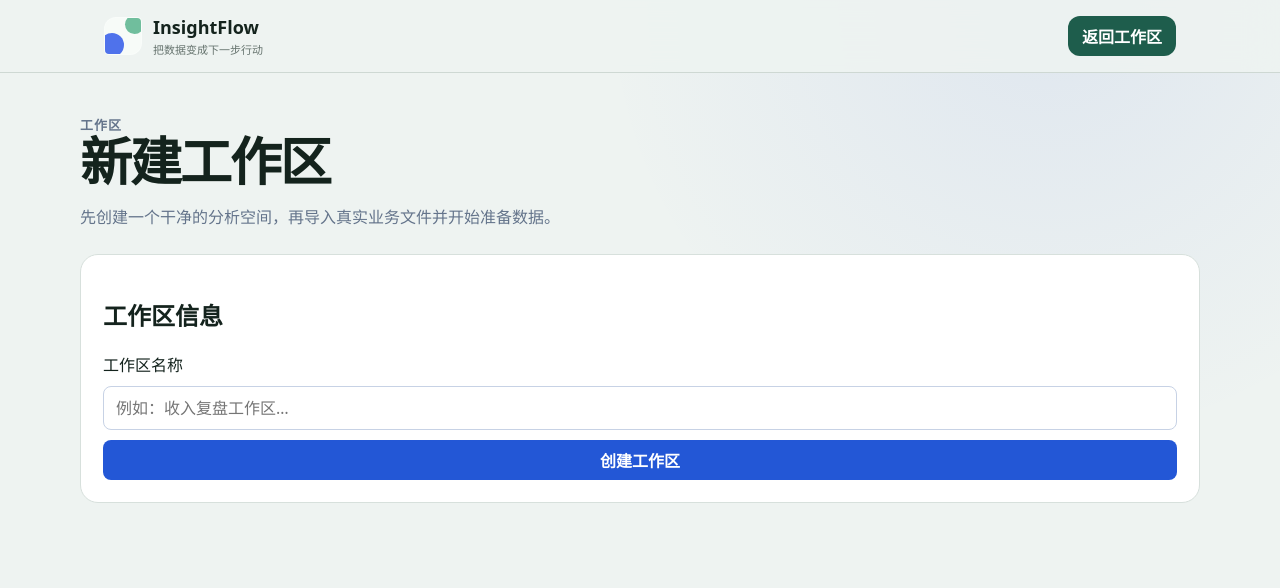
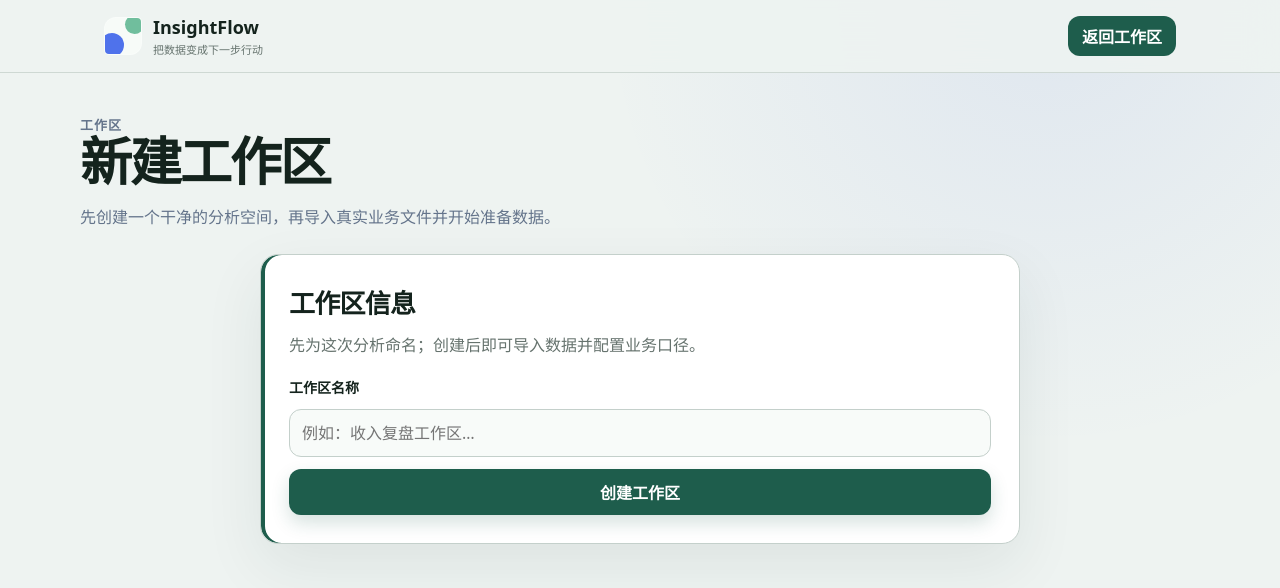
Before and after one commit to Zachary2z/insightflow-agent, a Next.js app in the folder frontend/: page /workspaces/new in a window 1280 px wide. Shown: the top 588 px of the page. Built offline with nearby package versions, Linux system fonts and the light colour scheme; no server answers.

Commit message:
Polish workspace creation card and form

```diff
--- a/frontend/app/product-refresh.css
+++ b/frontend/app/product-refresh.css
@@ -419,6 +419,65 @@ button:disabled {
   background: var(--decision-surface-strong);
   padding: 22px;
   box-shadow: none;
+}
+
+.decision-entry-main .workspace-create-card {
+  display: grid;
+  width: min(760px, 100%);
+  justify-self: center;
+  gap: 12px;
+  border-color: var(--decision-line-strong);
+  box-shadow: inset 4px 0 0 var(--decision-brand), var(--decision-shadow);
+  padding: 28px;
+}
+
+.workspace-create-card h2 {
+  margin: 0;
+  font-family: var(--decision-display);
+  font-size: 26px;
+  letter-spacing: -0.03em;
+}
+
+.workspace-create-help {
+  margin: 0;
+  color: var(--decision-muted);
+  line-height: 1.65;
+}
+
+.workspace-create-form {
+  gap: 12px;
+  margin-top: 6px;
+}
+
+.workspace-create-form label {
+  color: var(--decision-ink);
+  font-size: 14px;
+  font-weight: 750;
+}
+
+.decision-entry-main .workspace-create-form input {
+  min-height: 48px;
+  border-color: var(--decision-line-strong);
+  border-radius: 12px;
+  background: #f8fbf9;
+  color: var(--decision-ink);
+}
+
+.decision-entry-main .workspace-create-form input:focus {
+  border-color: var(--decision-brand);
+  outline: 3px solid rgba(30, 93, 76, 0.16);
+  outline-offset: 1px;
+}
+
+.decision-entry-main .workspace-create-form button {
+  min-height: 46px;
+  border-radius: 12px;
+  background: var(--decision-brand);
+  box-shadow: 0 8px 18px rgba(30, 93, 76, 0.18);
+}
+
+.decision-entry-main .workspace-create-form button:hover:not(:disabled) {
+  background: var(--decision-brand-dark);
 }
 
 .decision-entry-main .item-row {
--- a/frontend/components/WorkspaceNewForm.tsx
+++ b/frontend/components/WorkspaceNewForm.tsx
@@ -37,9 +37,10 @@ export default function WorkspaceNewForm({ onCreated }: WorkspaceNewFormProps) {
   }
 
   return (
-    <ProductCard>
+    <ProductCard className="workspace-create-card">
       <h2>工作区信息</h2>
-      <form className="form-grid" onSubmit={handleSubmit}>
+      <p className="workspace-create-help">先为这次分析命名；创建后即可导入数据并配置业务口径。</p>
+      <form className="form-grid workspace-create-form" onSubmit={handleSubmit}>
         <label htmlFor="workspace-name">工作区名称</label>
         <input
           id="workspace-name"
```
